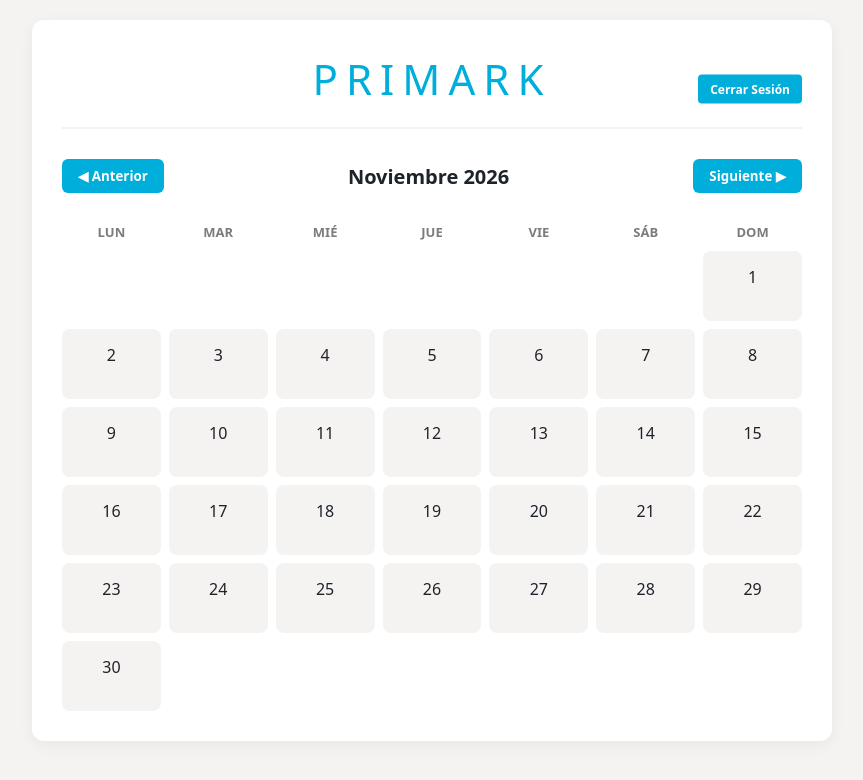
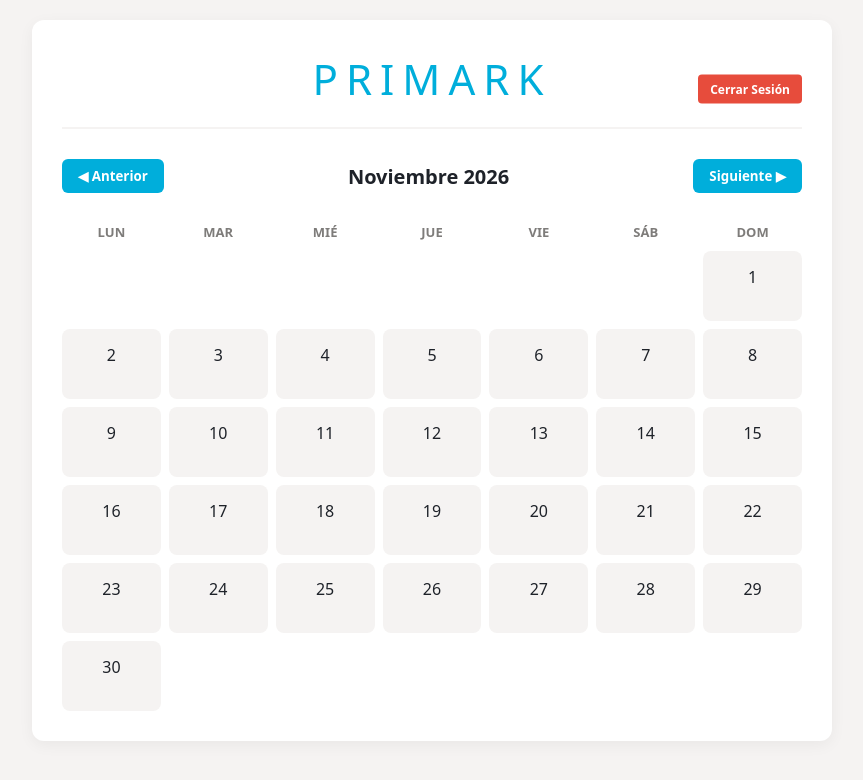
Before and after one commit to serayap/TurnosPrimark, a plain HTML site: page cuadrante.html in a window 1280 px wide. Shown: the whole page, without its empty margins (208-1071 px from the left). Drawn offline with Linux system fonts and the light colour scheme; no server answers.

Commit message:
Add background color to .btn-out class
Updated the .btn-out class to include a background color.

```diff
--- a/cuadrante.html
+++ b/cuadrante.html
@@ -9,10 +9,10 @@
     * { box-sizing: border-box; margin: 0; padding: 0; font-family: system-ui, sans-serif; }
     body { background-color: var(--p-light); color: var(--p-dark); min-height: 100vh; padding: 20px; }
     .container { max-width: 800px; margin: 0 auto; background: var(--white); padding: 30px; border-radius: 12px; box-shadow: 0 4px 15px rgba(0,0,0,0.05); }
-    .header { position: relative; text-align: center; border-bottom: 2px solid var(--p-light); padding-bottom: 20px; margin-bottom: 30px;  }
+    .header { position: relative; text-align: center; border-bottom: 2px solid var(--p-light); padding-bottom: 20px; margin-bottom: 30px; }
     .header h2 { color: var(--p-blue); font-weight: 300; font-size: 42px; letter-spacing: 8px; text-transform: uppercase; display: inline-block; margin: 0 auto; }
     .btn { background: var(--p-blue); color: var(--white); border: none; padding: 8px 16px; border-radius: 6px; cursor: pointer; font-weight: 600; }
-    .btn-out { position: absolute; right: 0; top: 50%; transform: translateY(-50%); padding: 6px 12px; font-size: 12px; font-weight: 600; border-radius: 4px; }
+    .btn-out { position: absolute; right: 0; top: 50%; transform: translateY(-50%); padding: 6px 12px; font-size: 12px; font-weight: 600; border-radius: 4px; background: #E74C3C; }
     .nav { display: flex; justify-content: space-between; align-items: center; margin-bottom: 20px; }
     .month-title { font-size: 20px; font-weight: 600; text-transform: capitalize; }
     .grid { display: grid; grid-template-columns: repeat(7, 1fr); gap: 8px; text-align: center; }
```
